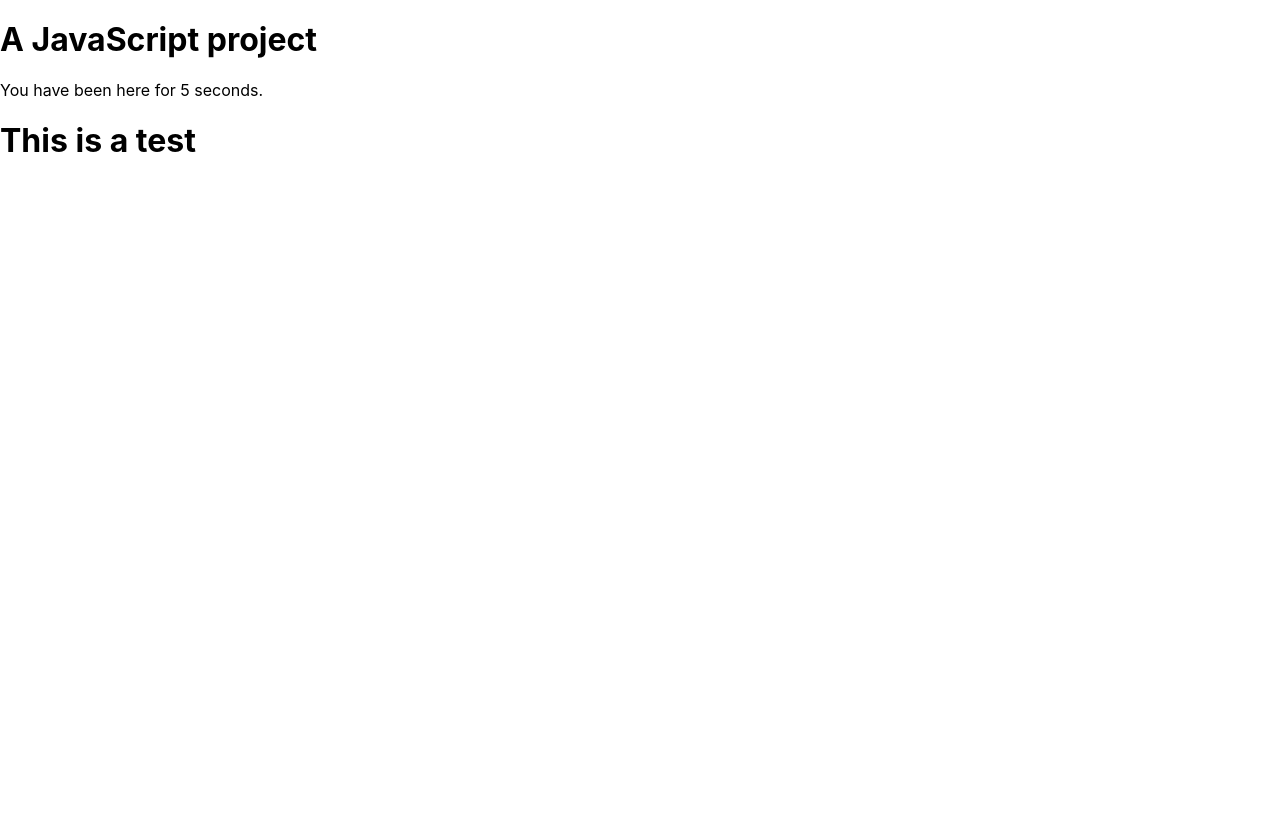
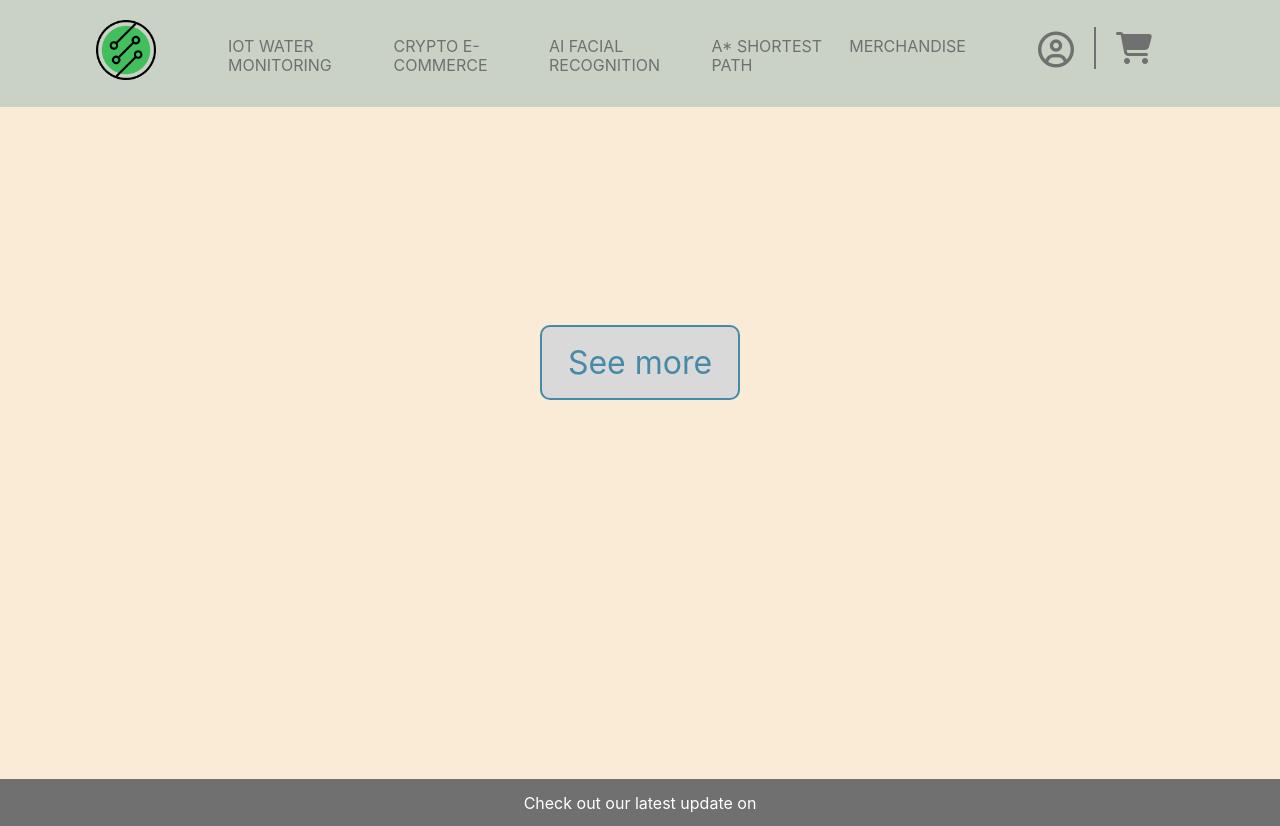
Before and after one commit to JLooping/IMY320_Boomers, a website built with Parcel: page src/index.html in a window 1280 px wide. Before the commit the page ends 800 px from the top, so only its background shows below. Built offline with nearby package versions, Linux system fonts and the light colour scheme.

Commit message:
Landing page setup

```diff
--- a/src/index.html
+++ b/src/index.html
@@ -4,11 +4,36 @@
   <title>A JavaScript project</title>
   <link rel="stylesheet" href="style.css">
   <meta name="viewport" content="width=device-width, initial-scale=1">
+  <link rel="stylesheet" href="https://cdnjs.cloudflare.com/ajax/libs/font-awesome/4.7.0/css/font-awesome.min.css">
+  <script src='https://kit.fontawesome.com/a076d05399.js' crossorigin='anonymous'></script>
 </head>
 <body>
-  <h1>A JavaScript project</h1>
-  <div id="app"></div>
-  <script src="main.js"></script>
-  <h1>This is a test</h1>
+<div class="nav">
+  <div class="logo">
+    <a href="#"><img src="img/Boomerz.png" alt=""></a>
+  </div>
+  <ul class='navbar'>
+    <li><a href="#">IoT Water Monitoring</a></li>
+    <li><a href="#">Crypto E-Commerce</a></li>
+    <li><a href="#">AI Facial Recognition</a></li>
+    <li><a href="#">A* Shortest Path</a></li>
+    <li><a href="#">Merchandise</a></li>
+  </ul>
+  <div>
+    <ul>
+      <li class="userIcon"><a href="#"> <i class='far fa-user-circle' style='font-size:36px'></i></a></li>
+      <li><hr class="divisor"></li>
+      <li class="shoppingCart"><a href="#"><i class="fa fa-shopping-cart fa_custom fa-2x"></i></a></li>
+    </ul>
+  </div>
+</div>
+  <div class="contentSection">
+    <div class="innerContent">
+      <button>See more</button>
+    </div>
+  </div>
+  <div class="footer">
+    <p>Check out our latest update on</p>
+  </div>
 </body>
 </html>
--- a/src/style.css
+++ b/src/style.css
@@ -12,107 +12,153 @@ html, * {
 }
 
 body {
+
+  margin: 0;
+
+}
+
+p {
   margin: 0;
 }
 
-h1 {
-  font-size: 2em;
-  margin: 0.67em 0;
+.contentSection {
+
+  text-align: center;
+  height: 84vh;
+  background-color: antiquewhite;
+
 }
 
-hr {
-  box-sizing: content-box;
-  height: 0;
-  overflow: visible;
+.footer {
+
+  text-align: center;
+  background-color: lightgrey;
+  width: 100%;
+  height: 4vh;
+
 }
 
-pre {
-  font-family: monospace, monospace;
-  font-size: 1em;
+.nav {
+
+  display: flex;
+  justify-content: space-between;
+  align-content: center;
+  background: #CAD2C5;
+  color: white;
+  padding: 1em 6em;
+
 }
 
-b, strong {
-  font-weight: bolder;
+.nav ul {
+
+  display: flex;
+  justify-content: space-between;
+  align-content: center;
+
 }
 
-code, kbd, samp {
-  font-family: monospace, monospace;
-  font-size: 1em;
+.nav li {
+
+  list-style: none;
+
 }
 
-small {
-  font-size: 80%;
+.nav a {
+
+  text-decoration: none;
+  color: #707070;
+  padding-right: 2em;
+  text-transform: uppercase;
+  font-size: 1em;
+
 }
 
-sub, sup {
-  font-size: 75%;
-  line-height: 0;
-  position: relative;
-  vertical-align: baseline;
+.nav a:hover {
+
+  color: #4064D8;
+
 }
 
-sub {
-  bottom: -0.25em;
+.navbar {
+
+  padding-top: 5px;
+
 }
 
-sup {
-  top: -0.5em;
+
+.logo img {
+
+  padding-top: 4px;
+  width: 60px;
+  height: 60px;
+
 }
 
-button, input, optgroup, select, textarea {
-  font-family: inherit;
-  font-size: 100%;
-  line-height: 1.15;
-  margin: 0;
+
+.userIcon a {
+
+  padding: 0;
+
 }
 
-button, select {
-  text-transform: none;
+.divisor {
+
+  transform: rotate(-90deg);
+  background-color: #707070;
+  border: 1px solid #707070;
+  width: 40px;
+  margin-top: 15px;
+
 }
 
-button, [type="button"], [type="reset"], [type="submit"] {
-  -webkit-appearance: button;
+.innerContent {
+
+  padding-top: 17%;
+  padding-bottom: 20%
+
 }
 
-button::-moz-focus-inner, [type="button"]::-moz-focus-inner, [type="reset"]::-moz-focus-inner, [type="submit"]::-moz-focus-inner {
-  border-style: none;
-  padding: 0;
+.innerContent button {
+
+  padding: 10px;
+  width: 200px;
+  height: 75px;
+  border-radius: 10px;
+  border: 2px solid #468AA8;
+
+  color: #468AA8;
+  background-color: #d9d9d9;
+  font-size: xx-large;
+  text-align: center;
+
 }
 
-button:-moz-focusring, [type="button"]:-moz-focusring, [type="reset"]:-moz-focusring, [type="submit"]:-moz-focusring {
-  outline: 1px dotted ButtonText;
+.innerContent button:hover {
+
+  padding: 10px;
+  width: 200px;
+  height: 75px;
+  border-radius: 10px;
+  border: 2px solid #468AA8;
+
+  color: white;
+  background-color: #707070;
+  font-size: xx-large;
+  text-align: center;
+
 }
 
-fieldset {
-  padding: 0.35em 0.75em 0.625em;
+.footer {
+
+  background-color: #707070;
+  padding-top: 15px;
+  color: white;
+
 }
 
-legend {
-  padding: 0;
+.footer a {
+
+  width: 50px;
+  height: 50px;
+
 }
-
-progress {
-  vertical-align: baseline;
-}
-
-[type="number"]::-webkit-inner-spin-button, [type="number"]::-webkit-outer-spin-button {
-  height: auto;
-}
-
-[type="search"] {
-  -webkit-appearance: textfield;
-  outline-offset: -2px;
-}
-
-[type="search"]::-webkit-search-decoration {
-  -webkit-appearance: none;
-}
-
-::-webkit-file-upload-button {
-  -webkit-appearance: button;
-  font: inherit;
-}
-
-[hidden] {
-  display: none;
-}
```
Also changed, not shown: src/img/Boomerz.png (added).
